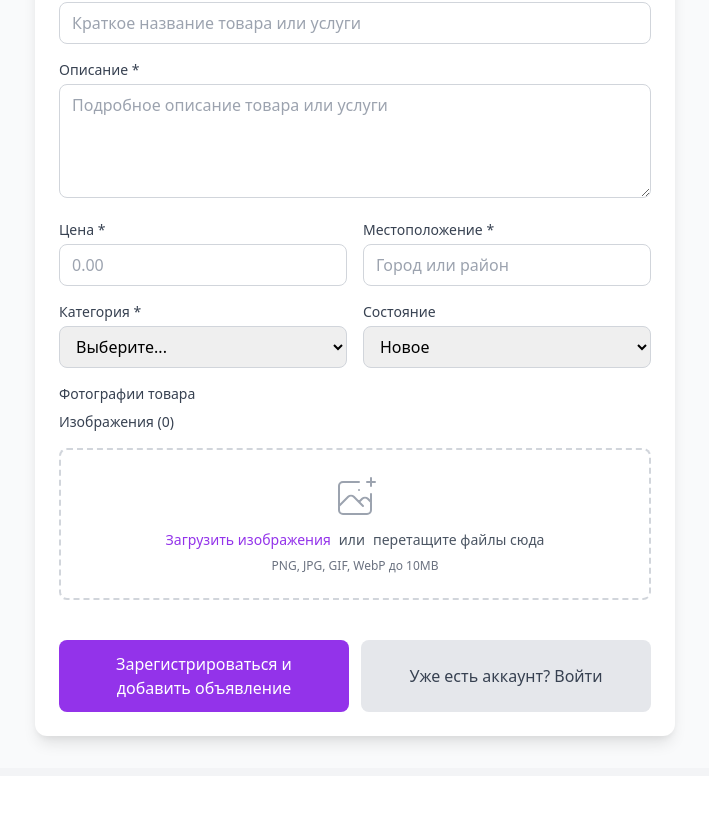
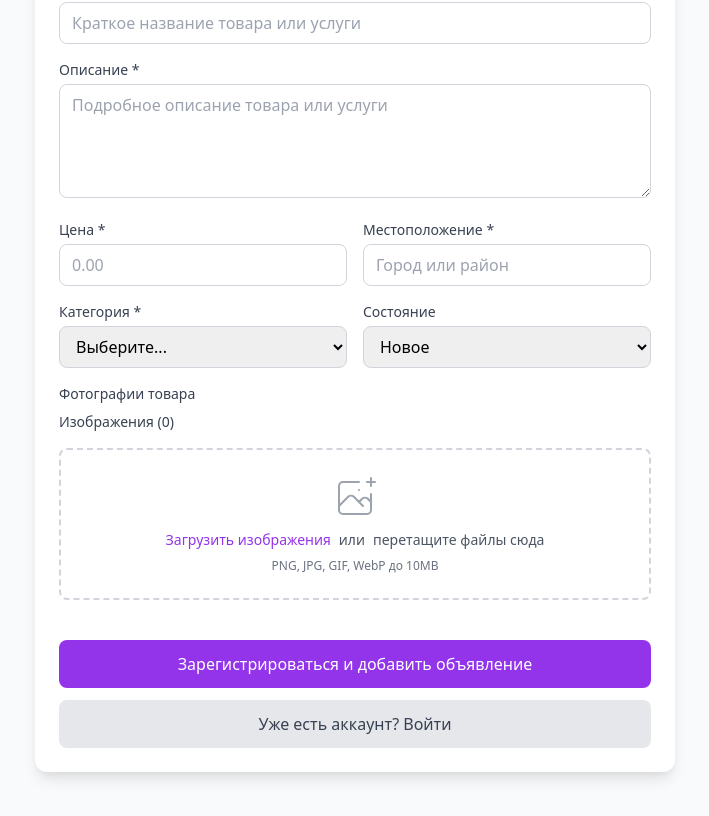
Before and after one commit to MaxBaranov1993/RSALESERBIA, a React (Create React App) app: page /register-with-product in a window 1280 px wide. Shown: the part 852-1668 px from the top of the page, without its empty margins (285-994 px from the left). Before the commit the page ends 1628 px from the top, so only its background shows below. Built offline with nearby package versions, Linux system fonts and the light colour scheme.

Commit message:
Исправлен дизайн кнопок на страницах добавления товаров/услуг - кнопки на всю ширину и расположены друг под другом

```diff
--- a/src/pages/AddProduct.jsx
+++ b/src/pages/AddProduct.jsx
@@ -91,7 +91,7 @@ function AddProduct() {
   };
 
   return (
-    <div className="container mx-auto px-4 sm:px-6 lg:px-8 py-8">
+    <div className="container mx-auto px-4 sm:px-6 lg:px-8 py-8 pb-20">
       <div className="max-w-2xl mx-auto">
         <div className="mb-8">
           <h1 className="text-3xl font-bold text-gray-900 mb-2">
@@ -238,20 +238,20 @@ function AddProduct() {
           </div>
 
           {/* Кнопки */}
-          <div className="flex justify-end space-x-4">
+          <div className="flex flex-col space-y-3">
+            <button
+              type="submit"
+              disabled={loading}
+              className="w-full px-6 py-3 bg-violet-600 text-white rounded-md hover:bg-violet-700 disabled:opacity-50 disabled:cursor-not-allowed transition-colors font-medium"
+            >
+              {loading ? 'Отправка...' : 'Добавить товар'}
+            </button>
             <button
               type="button"
               onClick={() => navigate('/add')}
-              className="px-6 py-2 border border-gray-300 rounded-md text-gray-700 hover:bg-gray-50 transition-colors"
+              className="w-full px-6 py-3 border border-gray-300 rounded-md text-gray-700 hover:bg-gray-50 transition-colors font-medium"
             >
               Отмена
-            </button>
-            <button
-              type="submit"
-              disabled={loading}
-              className="px-6 py-2 bg-violet-600 text-white rounded-md hover:bg-violet-700 disabled:opacity-50 disabled:cursor-not-allowed transition-colors"
-            >
-              {loading ? 'Отправка...' : 'Добавить товар'}
             </button>
           </div>
         </form>
--- a/src/pages/AddService.jsx
+++ b/src/pages/AddService.jsx
@@ -84,7 +84,7 @@ function AddService() {
   };
 
   return (
-    <div className="container mx-auto px-4 sm:px-6 lg:px-8 py-8">
+    <div className="container mx-auto px-4 sm:px-6 lg:px-8 py-8 pb-20">
       <div className="max-w-2xl mx-auto">
         <div className="mb-8">
           <h1 className="text-3xl font-bold text-gray-900 mb-2">
@@ -212,20 +212,20 @@ function AddService() {
           </div>
 
           {/* Кнопки */}
-          <div className="flex justify-end space-x-4">
+          <div className="flex flex-col space-y-3">
+            <button
+              type="submit"
+              disabled={loading}
+              className="w-full px-6 py-3 bg-violet-600 text-white rounded-md hover:bg-violet-700 disabled:opacity-50 disabled:cursor-not-allowed transition-colors font-medium"
+            >
+              {loading ? 'Отправка...' : 'Добавить услугу'}
+            </button>
             <button
               type="button"
               onClick={() => navigate('/add')}
-              className="px-6 py-2 border border-gray-300 rounded-md text-gray-700 hover:bg-gray-50 transition-colors"
+              className="w-full px-6 py-3 border border-gray-300 rounded-md text-gray-700 hover:bg-gray-50 transition-colors font-medium"
             >
               Отмена
-            </button>
-            <button
-              type="submit"
-              disabled={loading}
-              className="px-6 py-2 bg-violet-600 text-white rounded-md hover:bg-violet-700 disabled:opacity-50 disabled:cursor-not-allowed transition-colors"
-            >
-              {loading ? 'Отправка...' : 'Добавить услугу'}
             </button>
           </div>
         </form>
--- a/src/pages/RegisterWithProduct.jsx
+++ b/src/pages/RegisterWithProduct.jsx
@@ -353,7 +353,7 @@ const RegisterWithProduct = () => {
   ], []);
 
   return (
-    <div className="min-h-screen bg-gray-50 py-8">
+    <div className="min-h-screen bg-gray-50 py-8 pb-20">
       <div className="max-w-2xl mx-auto px-4">
         <div className="bg-white rounded-xl shadow-lg overflow-hidden">
           {/* Заголовок */}
@@ -478,11 +478,11 @@ const RegisterWithProduct = () => {
             )}
 
             {/* Кнопки */}
-            <div className="flex flex-col sm:flex-row gap-3 pt-4">
+            <div className="flex flex-col space-y-3 pt-4">
               <button
                 type="submit"
                 disabled={loading}
-                className="flex-1 bg-violet-600 text-white py-3 px-6 rounded-lg font-medium hover:bg-violet-700 transition-colors disabled:opacity-50 disabled:cursor-not-allowed"
+                className="w-full bg-violet-600 text-white py-3 px-6 rounded-lg font-medium hover:bg-violet-700 transition-colors disabled:opacity-50 disabled:cursor-not-allowed"
               >
                 {loading ? 'Обработка...' : 'Зарегистрироваться и добавить объявление'}
               </button>
@@ -490,7 +490,7 @@ const RegisterWithProduct = () => {
               <button
                 type="button"
                 onClick={handleGoToLogin}
-                className="flex-1 bg-gray-200 text-gray-700 py-3 px-6 rounded-lg font-medium hover:bg-gray-300 transition-colors"
+                className="w-full bg-gray-200 text-gray-700 py-3 px-6 rounded-lg font-medium hover:bg-gray-300 transition-colors"
               >
                 Уже есть аккаунт? Войти
               </button>
```
